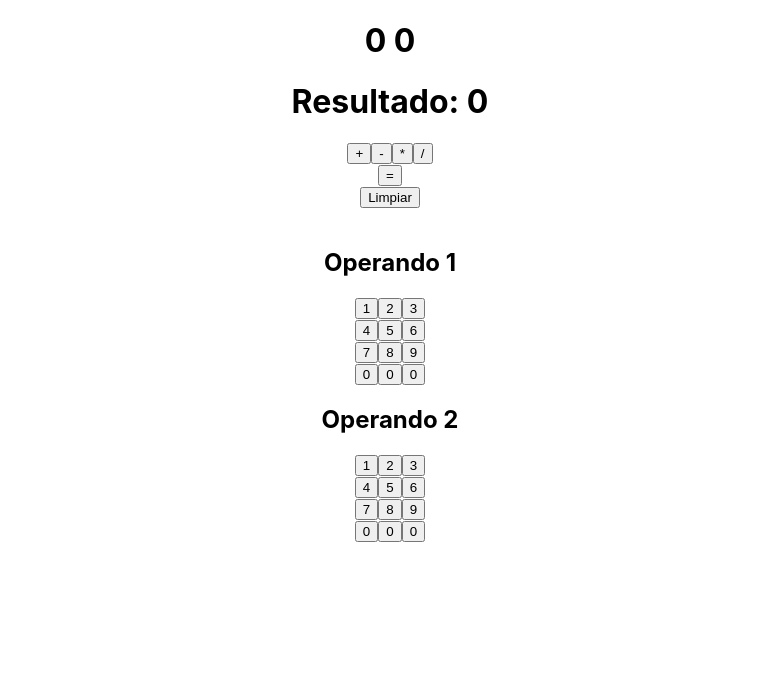
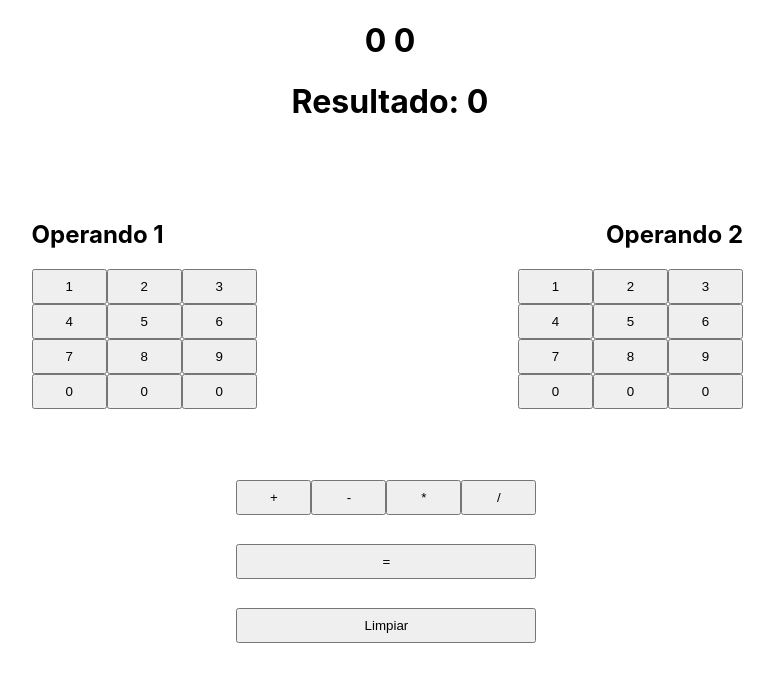
Before and after one commit to joan-montoya/Calculator, a React (Create React App) app: page / in a window 1280 px wide. Shown: the top 682 px of the page, without its empty margins (250-1024 px from the left). Built offline with nearby package versions, Linux system fonts and the light colour scheme.

Commit message:
feat: style was added to the calculator

```diff
--- a/src/App.css
+++ b/src/App.css
@@ -5,6 +5,58 @@
 .App-logo {
   height: 40vmin;
   pointer-events: none;
+}
+
+.container {
+  margin-left: 20%;
+  margin-right: 20%;
+}
+
+.operadores {
+  position: absolute;
+  top: 60%;
+  margin-left: 38%;
+}
+
+.igual {
+  position: absolute;
+  top: 68%;
+  margin-left: 38%;
+}
+
+.boton1 {
+  width: 300px;
+  height: 35px;
+}
+
+.clear {
+  position: absolute;
+  top: 76%;
+  margin-left: 38%;
+}
+
+.boton2 {
+  width: 300px;
+  height: 35px;
+}
+
+.operando1 {
+  text-align: left;
+  margin-left: 2%;
+  position: absolute;
+  top: 25%;
+}
+
+.operando2 {
+  text-align: right;
+  margin-left: 40%;
+  position: absolute;
+  top: 25%;
+}
+
+.boton {
+  width: 75px;
+  height: 35px;
 }
 
 @media (prefers-reduced-motion: no-preference) {
```
